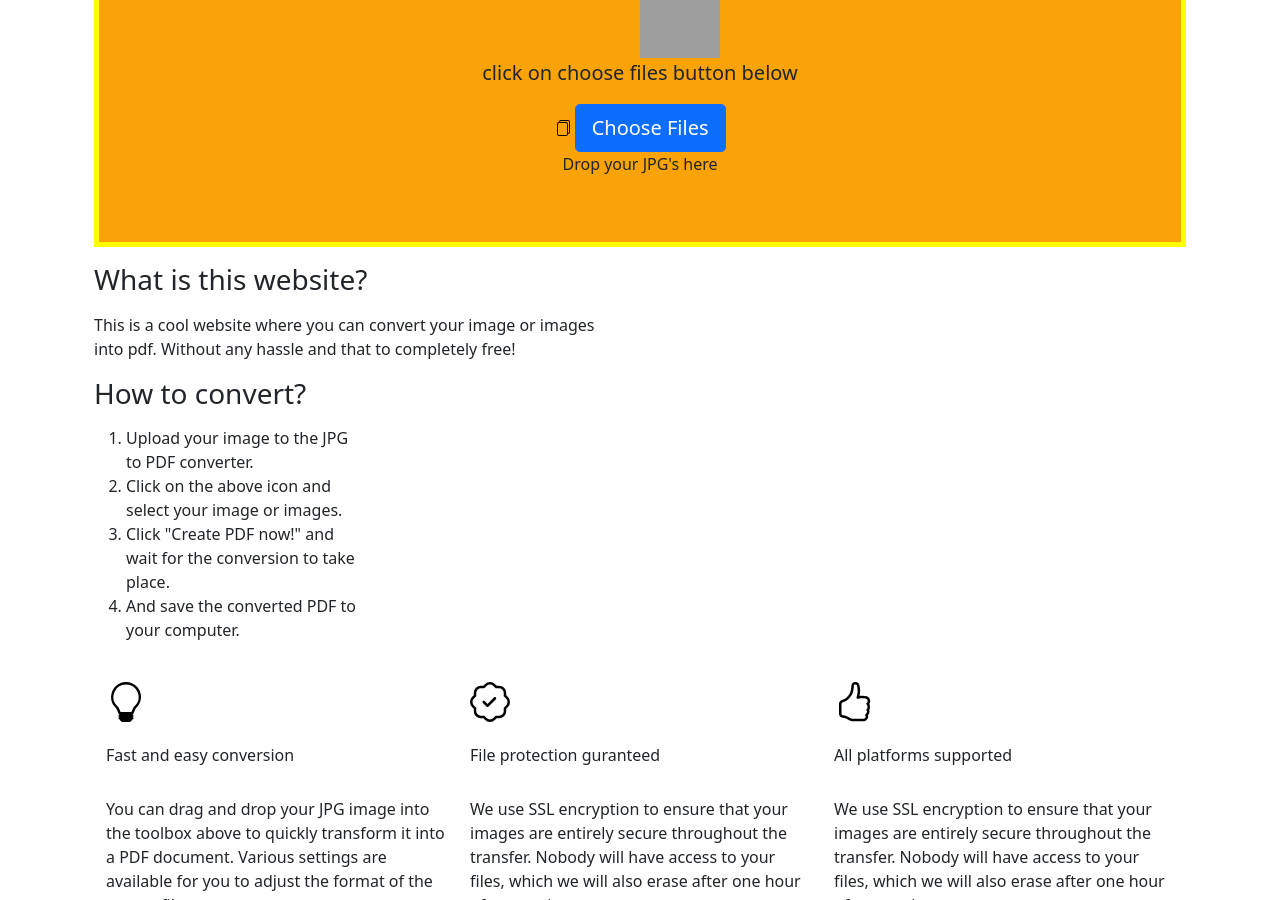
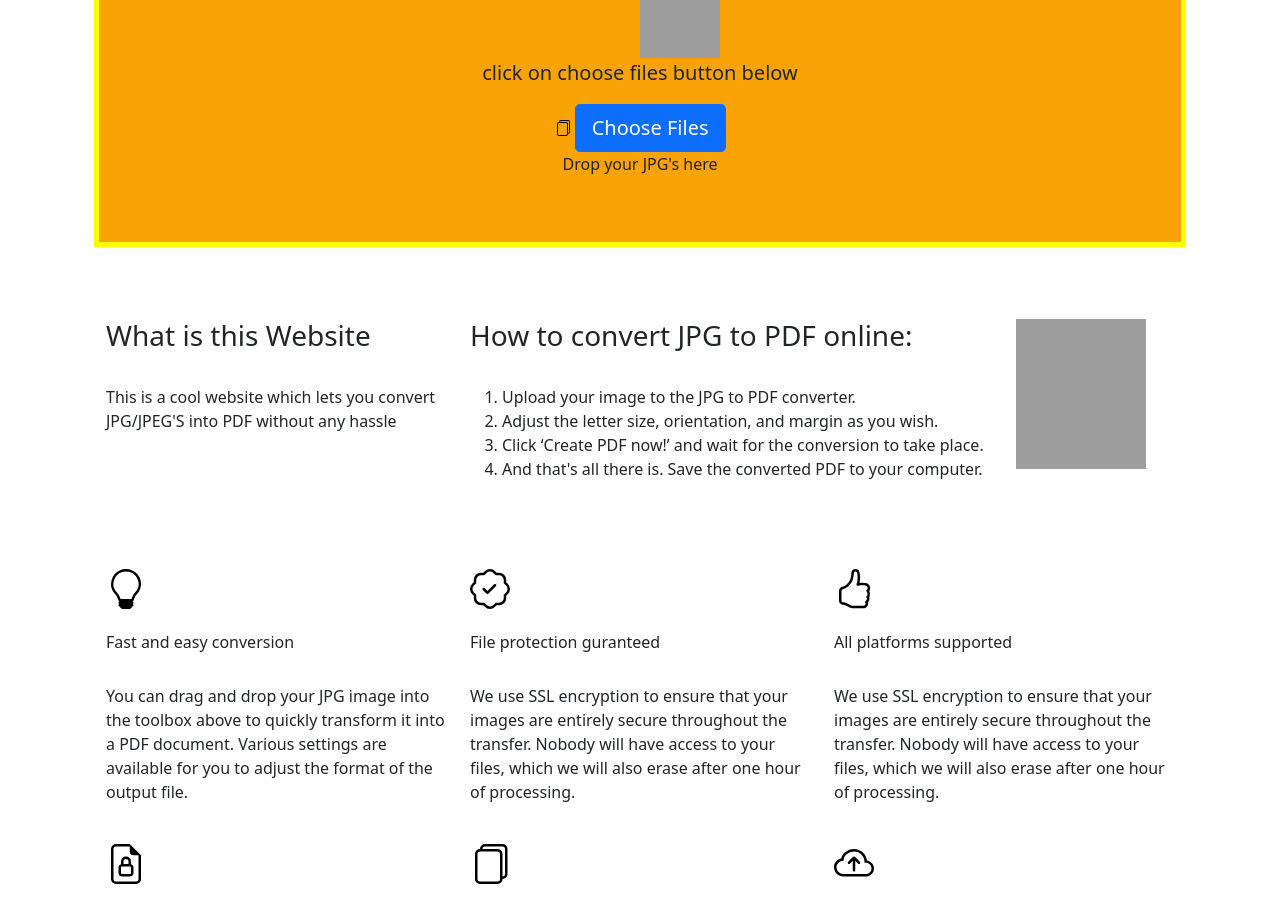
Before and after one commit to akhilesh-06/jekyll_website, a Jekyll site: the page built from index.html, in a window 1280 px wide and 900 px high, scrolled down 429 px. Built offline with Jekyll 4.4.1, drawn with Linux system fonts in a browser that asks for light colours; nearby versions of some CDN libraries; grey boxes are pictures that could not be loaded.

Commit message:
new changes to index.html

```diff
--- a/_includes/footer.html
+++ b/_includes/footer.html
@@ -9,6 +9,7 @@
       <div class="container">
         <p class="sm-0 text-center text-dark">Copyright &copy; {{ site.time | date: '%Y' }}</p>
       </div>
+      <a href="#"></a>
     </footer>
 
   </body>
--- a/index.html
+++ b/index.html
@@ -21,24 +21,28 @@ title: ImageToPdfConverter
     </div>
     <p id="Jumbotron-p-3">Drop your JPG's here</p>
   </div>
-  <div class="row">
-    <div class="col-md-6">
-      <h3 class="my-3">What is this website?</h3>
-      <p>This is a cool website where you can convert your image or images into pdf.
-       Without any hassle and that to completely free!</p>
-    <div class="col-md-6">
-      <h3 class="my-3">How to convert?</h3>
+<br>
+<br>
+<br>
+    <div class="container">
+      <div class="row">
+    <div class="col-4"><h3>What is this Website</h3><br>This is a cool website which lets you convert JPG/JPEG'S into PDF without any hassle </div>
+    <div class="col-6"><h3>How to convert JPG to PDF online:</h3><br>
       <ol>
         <li>Upload your image to the JPG to PDF converter.</li>
-        <li>Click on the above icon and select your image or images.</li>
-        <li>Click "Create PDF now!" and wait for the conversion to take place.</li>
-        <li>And save the converted PDF to your computer.</li>
+        <li>Adjust the letter size, orientation, and margin as you wish.</li>
+        <li>Click ‘Create PDF now!’ and wait for the conversion to take place.</li>
+        <li>And that's all there is. Save the converted PDF to your computer.</li>
       </ol>
+    </div>
+    <div class="col-2">
+      <img src="/assests/img/img-to-pdf.png" width="130" height="150" alt="">
     </div>
   </div>
 </div>
 <br>
-
+<br>
+<br>
 <div class="container">
   <div class="row g-4">
     <div class="col-lg-4 col-6">
```
Also changed, not shown: 1 other file.
